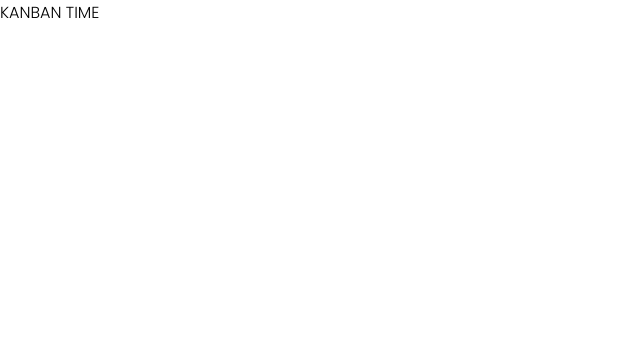
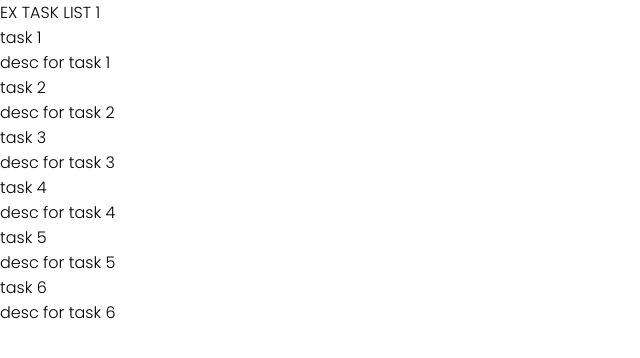
Before and after one commit to donghan-park/better-kanban, a React (Create React App) app: page / in a window 1280 px wide. Shown: the top 358 px of the page, without its empty margins (0-640 px from the left). Built offline with nearby package versions, Linux system fonts and the light colour scheme.

Commit message:
added rudimentary functionality for drag and drop

```diff
--- a/package.json
+++ b/package.json
@@ -8,6 +8,7 @@
     "@testing-library/user-event": "^12.8.3",
     "node-sass": "^6.0.1",
     "react": "^17.0.2",
+    "react-beautiful-dnd": "^13.1.0",
     "react-dom": "^17.0.2",
     "react-scripts": "4.0.3",
     "web-vitals": "^1.1.2"
--- a/src/App.js
+++ b/src/App.js
@@ -1,11 +1,12 @@
 import './App.scss';
+import Boards from './Boards';
 
 function App() {
-  return (
-    <div className='app'>
-      KANBAN TIME
-    </div>
-  );
+    return (
+        <div className='app'>
+            <Boards />
+        </div>
+    );
 }
 
 export default App;
--- /dev/null
+++ b/src/Boards.js
@@ -0,0 +1,70 @@
+import { useState } from 'react';
+import { DragDropContext, Droppable } from 'react-beautiful-dnd';
+
+import Task from './Task';
+
+const Boards = () => {
+    const [mainObj, setMainObj] = useState({
+        tasks: {
+            'one': { title: 'task 1', desc: 'desc for task 1' },
+            'two': { title: 'task 2', desc: 'desc for task 2' },
+            'three': { title: 'task 3', desc: 'desc for task 3' },
+            'four': { title: 'task 4', desc: 'desc for task 4' },
+            'five': { title: 'task 5', desc: 'desc for task 5' },
+            'six': { title: 'task 6', desc: 'desc for task 6' }
+        },
+        taskOrder: ['one', 'two', 'three', 'four', 'five', 'six'],
+        lists: {
+            'one': { title: 'list 1', taskIds: ['one', 'two', 'three', 'four'] },
+            'two': { title: 'list 2', taskIds: ['five', 'six'] }
+        },
+        listOrder: ['one', 'two']
+    });
+
+    const onDragEnd = result => {
+        const { destination, source, draggableId } = result;
+
+        if(!destination) return;
+        if(destination.droppableId === source.droppableId && destination.index === source.index) return;
+
+        const newTaskOrder = mainObj.taskOrder;
+        newTaskOrder.splice(source.index, 1);
+        newTaskOrder.splice(destination.index, 0, draggableId);
+
+        setMainObj({ ...mainObj, taskOrder: newTaskOrder });
+    }
+
+    return (
+        <div className='boards'>
+            <DragDropContext onDragEnd={onDragEnd}>
+                <div className="column-container">
+                    <div className="title">
+                        EX TASK LIST 1
+                    </div>
+                    <Droppable droppableId='yolo'>
+                        {provided => (
+                            <div
+                            {...provided.droppableProps}
+                            ref={provided.innerRef}
+                            className="list"
+                            >
+                                {mainObj.taskOrder.map((taskId, index) => (
+                                    <Task
+                                    key={taskId}
+                                    id={taskId}
+                                    index={index}
+                                    title={mainObj.tasks[taskId].title}
+                                    desc={mainObj.tasks[taskId].desc}
+                                    />
+                                ))}
+                                {provided.placeholder}
+                            </div>
+                        )}
+                    </Droppable>
+                </div>
+            </DragDropContext>
+        </div>
+    )
+}
+
+export default Boards
--- /dev/null
+++ b/src/Task.js
@@ -0,0 +1,23 @@
+import { Draggable } from 'react-beautiful-dnd';
+
+const Task = ({ id, index, title, desc }) => {
+    return (
+        <Draggable draggableId={id} index={index}>
+            {provided => (
+                <div
+                {...provided.draggableProps}
+                {...provided.dragHandleProps}
+                ref={provided.innerRef}
+                className="task"
+                >
+                    <div className="shadow">
+                        <p className="title">{title}</p>
+                        <p className="desc">{desc}</p>
+                    </div>
+                </div>
+            )}
+        </Draggable>
+    )
+}
+
+export default Task
```
Also changed, not shown: src/App.scss (+4 -4 lines), 1 other file (tests, documents, lock files or other folders).
